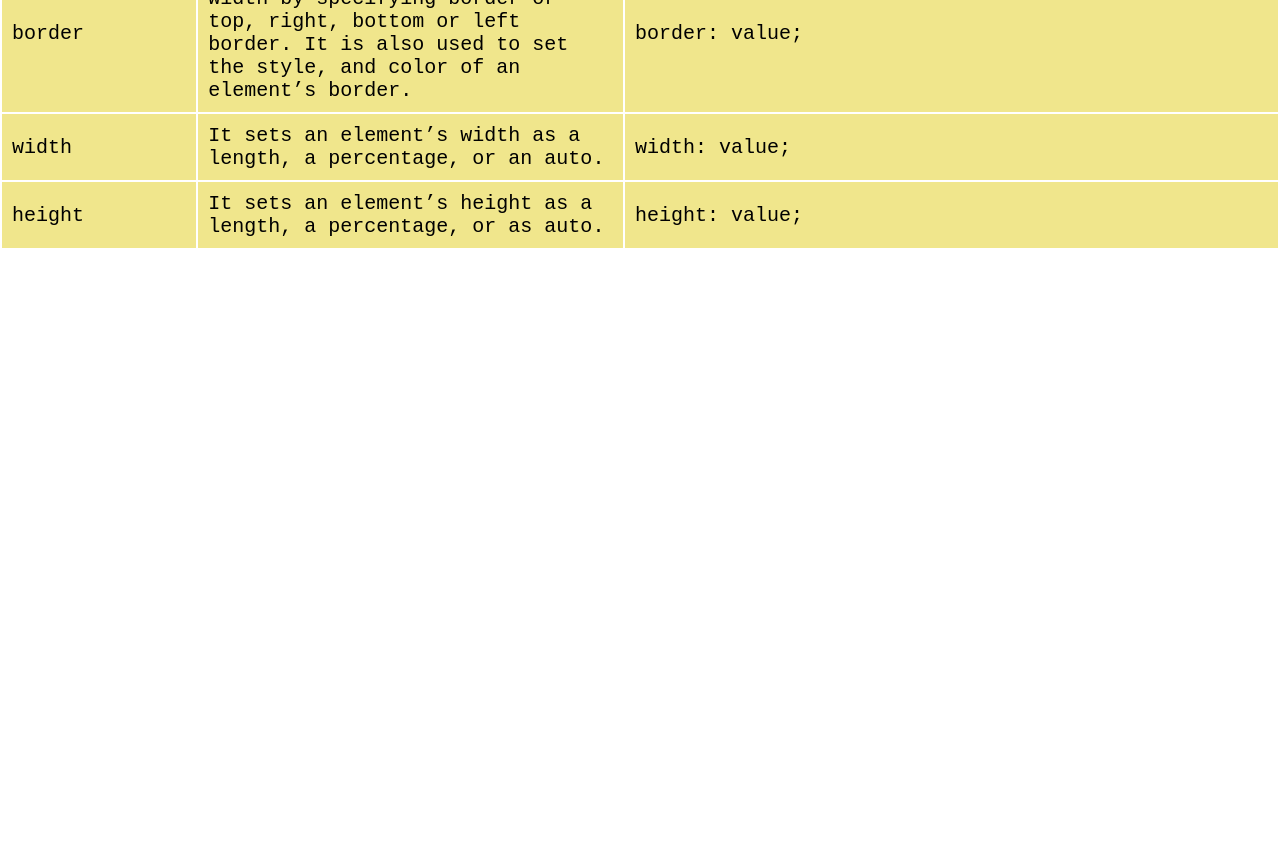
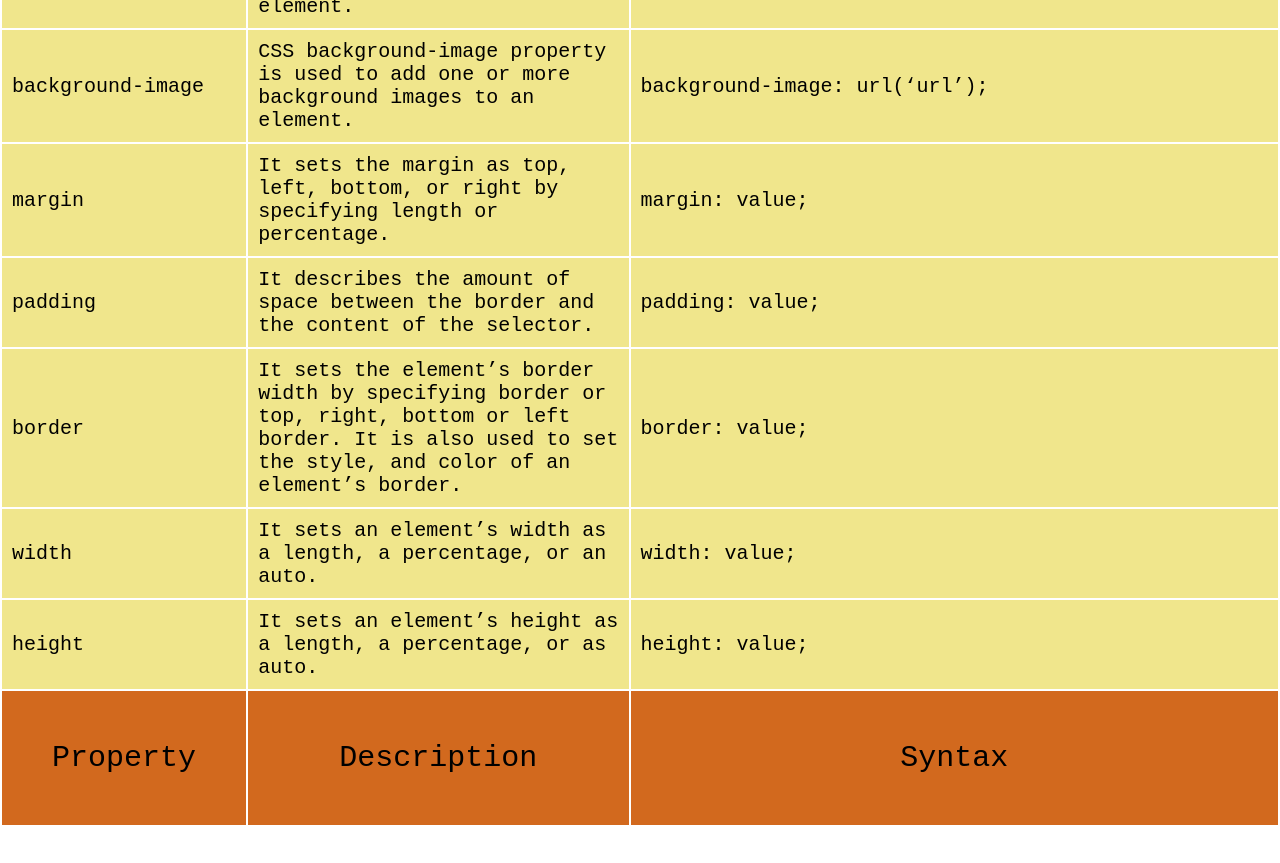
Before and after one commit to shaeebali/html-css-cheatsheet, a plain HTML site: page index.html in a window 1280 px wide. Shown: the part 1609-2472 px from the top of the page. Before the commit the page ends 1909 px from the top, so only its background shows below. Drawn offline with Linux system fonts and the light colour scheme.

Commit message:
add tfoot with styling

```diff
--- a/index.html
+++ b/index.html
@@ -97,6 +97,13 @@
         <td>height: value;</td>
       </tr>
     </tbody>
+    <tfoot>
+      <tr>
+        <td>Property</td>
+        <td>Description</td>
+        <td>Syntax</td>
+      </tr>
+    </tfoot>
    </table>
  </main>
 </body>
--- a/styles.css
+++ b/styles.css
@@ -10,6 +10,7 @@ h1 {
   margin: 50px;
   margin-left: 125px;
   margin-right: 125px;
+  padding: 50px;
   background-color: crimson;
   font-family: monospace;
 }
@@ -30,6 +31,7 @@ th {
   font-size: 30px;
   text-align: center;
   background-color: chocolate;
+  padding: 50px;
 }
 
 tr, td {
@@ -40,10 +42,17 @@ tr, td {
 td {
   font-weight: lighter;
   background-color: khaki;
-  color: ;
+
 }
 
 .description {
   margin-left: 500px;
   margin-right: 500px;
 }
+
+tfoot td {
+  font-size: 30px;
+  text-align: center;
+  background-color: chocolate;
+  padding: 50px;
+}
```
